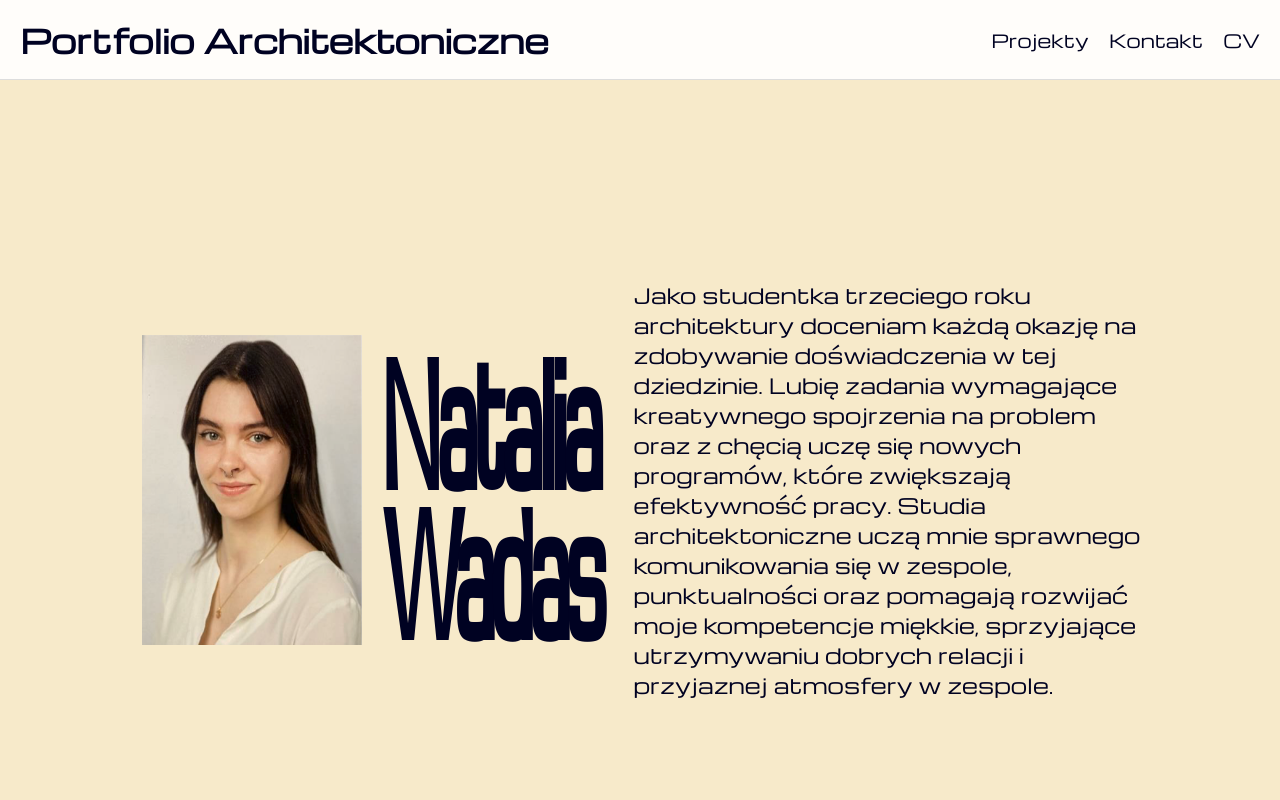
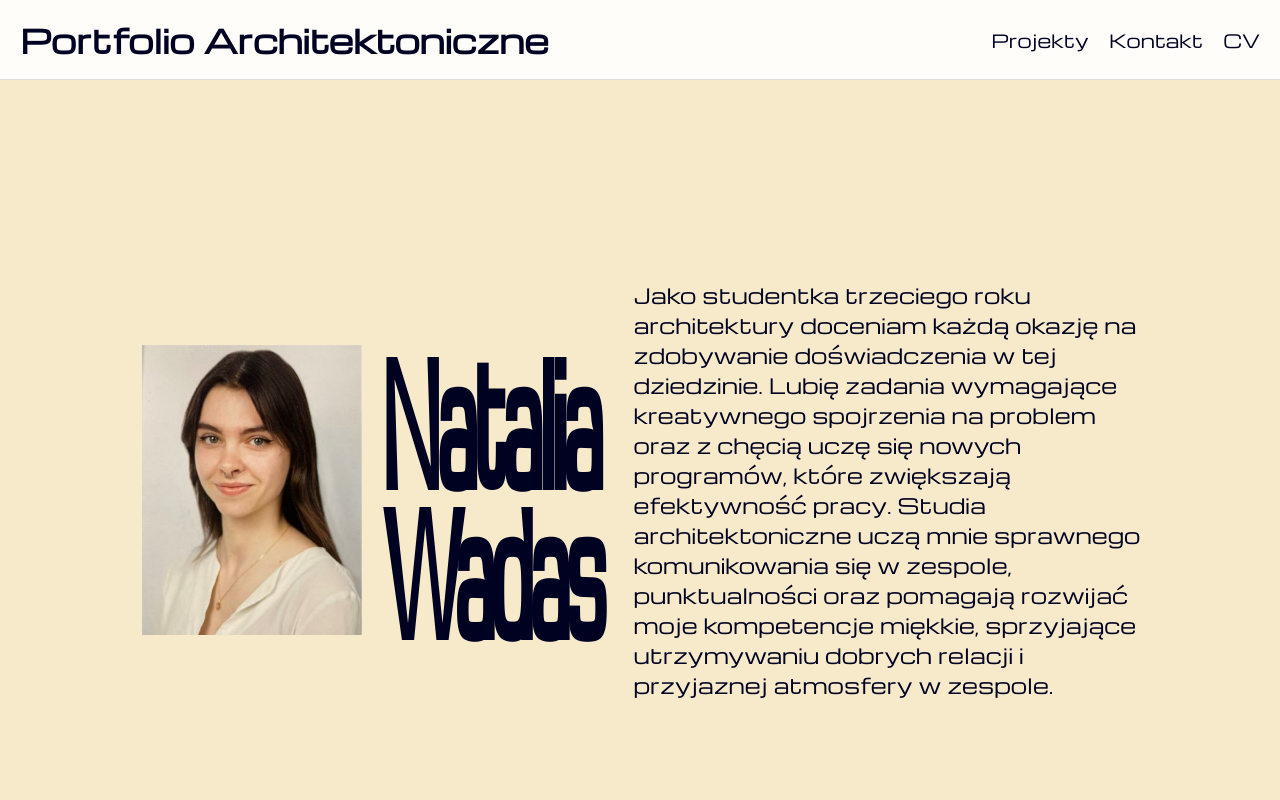
Before and after one commit to natalia-wadas/portfolio, a plain HTML site: page index.html in a window 1280 px wide. Shown: the top 800 px of the page. Drawn offline with nearby package versions, Linux system fonts and the light colour scheme; a script that the page names is missing.

Commit message:
Aktualizacja strony

```diff
--- a/styles.css
+++ b/styles.css
@@ -89,7 +89,7 @@ nav a:hover {
 
 .profile-pic {
     width: 220px;
-    height: 310px;
+    height: 290px;
 }
 
 .hero-text {
```
